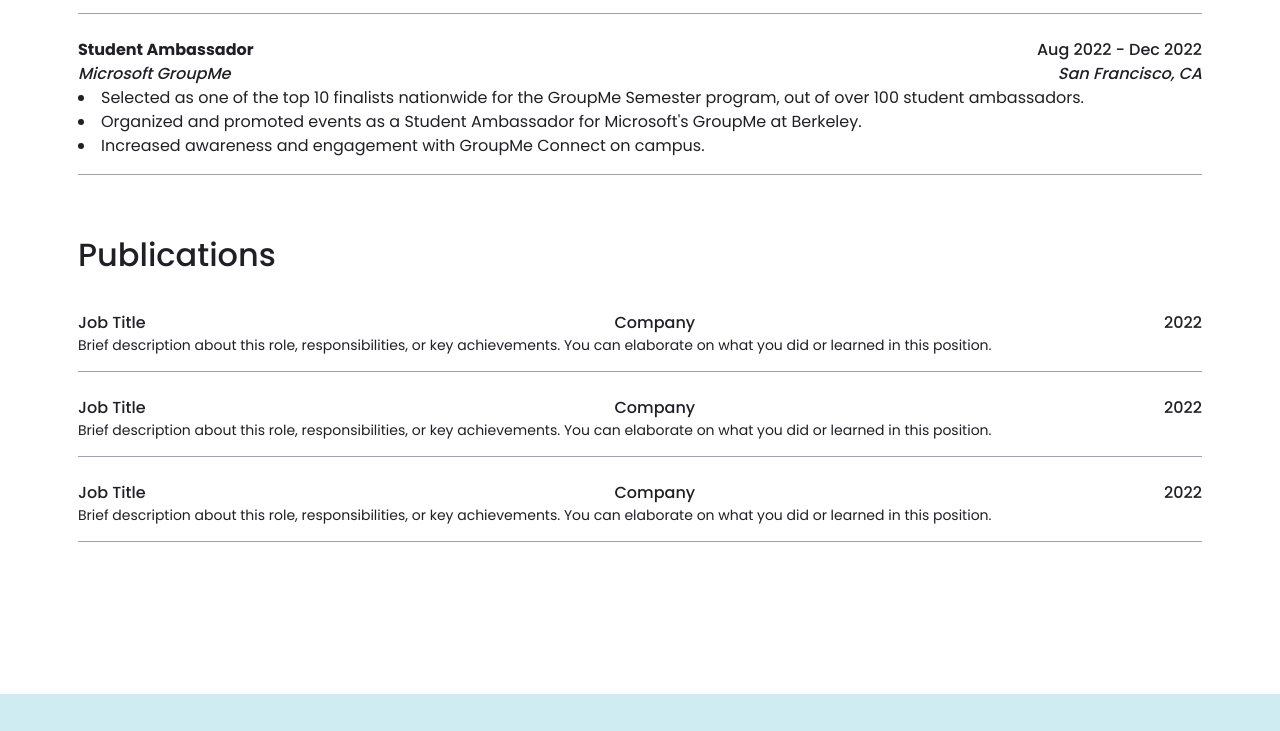
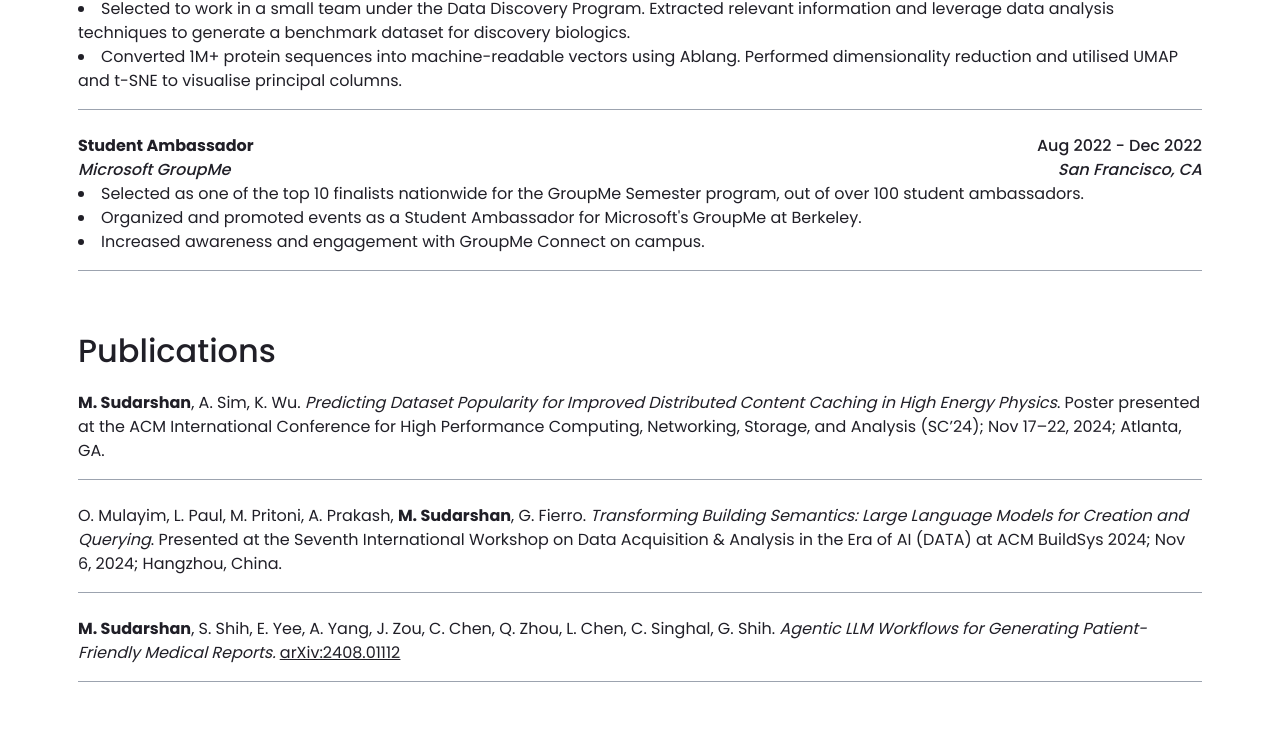
Before and after one commit to malavikhasudarshan/malavikhasudarshan.github.io, a website: page experience.html in a window 1280 px wide. Shown: the part 1362-2093 px from the top of the page. Drawn offline with Linux system fonts and the light colour scheme; files that its build step writes are made by us from their sources.

Commit message:
[add] pubs

```diff
--- a/experience.html
+++ b/experience.html
@@ -65,7 +65,7 @@
   </div> -->
 
   <!-- Past Career Experiences Section -->
-  <div class="grid grid-cols-1 col-span-full -mt-24 mb-16">
+  <div class="grid grid-cols-1 col-span-full mb-16">
     <h2 class="text-xl font-medium max-w-sm mb-4 lg:mb-0">
       Experience
     </h2>
@@ -214,42 +214,30 @@
   </div>
 </div>
 <div class="grid grid-cols-1 col-span-full mb-16 -mt-24">
-  <h2 class="text-xl font-medium max-w-sm mb-4 lg:mb-0">
+  <h2 class="text-xl font-medium max-w-sm mb-4">
     Publications
   </h2>
   <div class="flex flex-col">
-    <!-- Experience 1 -->
-    <div class="mt-8 pb-4 mb-6 border-b border-solid border-gray-400">
-      <div class="flex justify-between font-medium">
-        <span>Job Title</span>
-        <span>Company</span>
-        <span>2022</span>
-      </div>
-      <p class="mt-2 text-sm text-gray-600">
-        Brief description about this role, responsibilities, or key achievements. You can elaborate on what you did or learned in this position.
-      </p>
+
+    <!-- Pub 1-->
+    <div class="pb-4 mb-6 border-b border-solid border-gray-400">
+    <p class="mt-2 text-md text-gray-600">
+      <b>M. Sudarshan</b>, A. Sim, K. Wu. <i>Predicting Dataset Popularity for Improved Distributed Content Caching in High Energy Physics</i>. Poster presented at the ACM International Conference for High Performance Computing, Networking, Storage, and
+      Analysis (SC’24); Nov 17–22, 2024; Atlanta, GA.</p>
+  </div>
+
+    <!-- Pub 2-->
+    <div class="pb-4 mb-6 border-b border-solid border-gray-400">
+      <p class="mt-2 text-md text-gray-600">
+        O. Mulayim, L. Paul, M. Pritoni, A. Prakash, <b>M. Sudarshan</b>, G. Fierro. <i>Transforming Building Semantics: Large Language
+Models for Creation and Querying</i>. Presented at the Seventh International Workshop on Data Acquisition & Analysis in the
+Era of AI (DATA) at ACM BuildSys 2024; Nov 6, 2024; Hangzhou, China.</p>
     </div>
+
     <!-- Experience 1 -->
     <div class="pb-4 mb-6 border-b border-solid border-gray-400">
-      <div class="flex justify-between font-medium">
-        <span>Job Title</span>
-        <span>Company</span>
-        <span>2022</span>
-      </div>
-      <p class="mt-2 text-sm text-gray-600">
-        Brief description about this role, responsibilities, or key achievements. You can elaborate on what you did or learned in this position.
-      </p>
-    </div>
-    <!-- Experience 1 -->
-    <div class="pb-4 mb-6 border-b border-solid border-gray-400">
-      <div class="flex justify-between font-medium">
-        <span>Job Title</span>
-        <span>Company</span>
-        <span>2022</span>
-      </div>
-      <p class="mt-2 text-sm text-gray-600">
-        Brief description about this role, responsibilities, or key achievements. You can elaborate on what you did or learned in this position.
-      </p>
+      <p class="mt-2 text-md text-gray-600">
+       <b>M. Sudarshan</b>, S. Shih, E. Yee, A. Yang, J. Zou, C. Chen, Q. Zhou, L. Chen, C. Singhal, G. Shih. <i>Agentic LLM Workflows for Generating Patient-Friendly Medical Reports. </i><u><a href="https://doi.org/10.48550/arXiv.2408.01112">arXiv:2408.01112</a></u></p>
     </div>
 </section>
     <!--=================================-->
```
